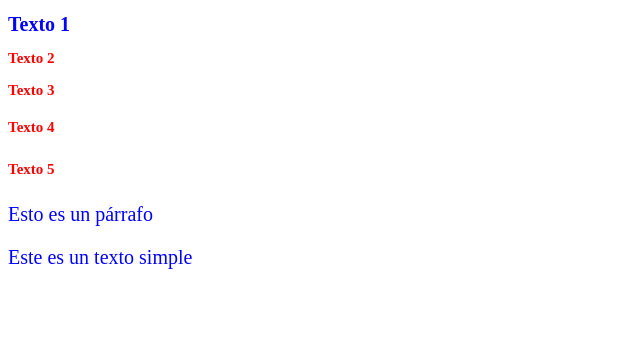
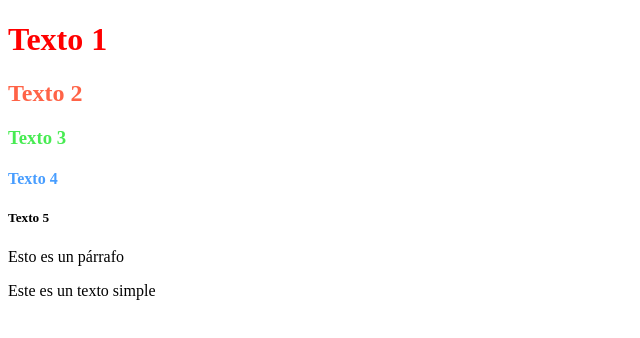
Before and after one commit to Dietmar1316/page11-04, a plain HTML site: page index.html in a window 1280 px wide. Shown: the whole page, without its empty margins (0-640 px from the left). Drawn offline with Linux system fonts and the light colour scheme.

Commit message:
Update index.html

```diff
--- a/index.html
+++ b/index.html
@@ -5,13 +5,18 @@
     <meta name="viewport" content="width=device-width, initial-scale=1.0">
     <title>Document</title>
     <style>
-        h1,p,span{
-            color: blue;
-            font-size: 20px;
+       h1{
+        color: red;
+       }
+       h2{
+        color: rgb(255, 99, 71);
+       }
+
+       h3{
+        color: hsl(124, 80%, 60%);
         }
-        h2,h3,h4,h5{
-            color: red;
-            font-size: 15px;
+        h4{
+            color: #479dff;
         }
     </style>
 </head>
```
